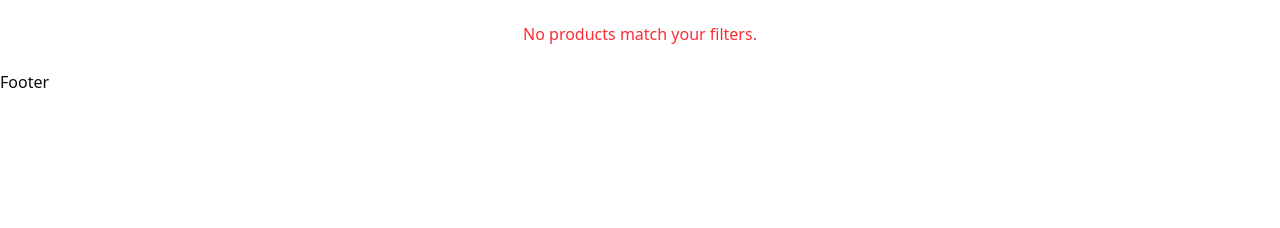
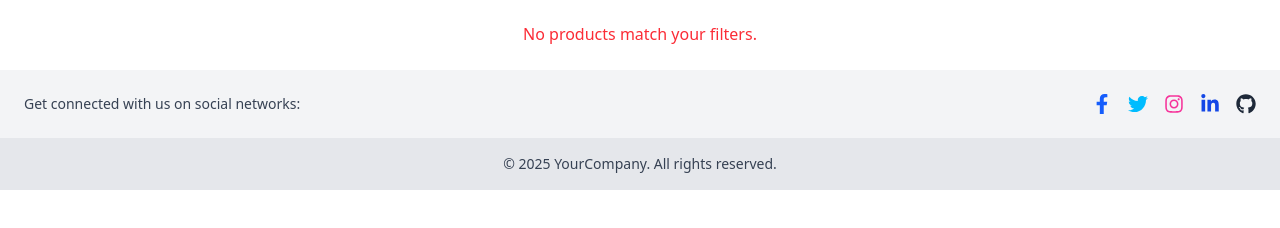
Before and after one commit to Joseph-Studio/shop-life, a Next.js app: page / in a window 1280 px wide. Shown: the part 170-398 px from the top of the page. Built offline with nearby package versions, Linux system fonts and the light colour scheme; no server answers.

Commit message:
final commit

```diff
--- a/app/components/Footer.jsx
+++ b/app/components/Footer.jsx
@@ -1,8 +1,34 @@
+import { FaFacebookF, FaTwitter, FaInstagram, FaLinkedinIn, FaGithub } from "react-icons/fa";
 
-const Footer = () => {
+export default function Footer() {
   return (
-    <div>Footer</div>
-  )
+    <footer className="bg-gray-100 text-gray-700">
+      <div className="container mx-auto px-6 py-6 flex flex-col sm:flex-row items-center justify-between">
+        <p className="text-sm mb-4 sm:mb-0">Get connected with us on social networks:</p>
+        <div className="flex items-center gap-4 text-xl">
+          <a href="https://facebook.com" target="_blank" rel="noopener noreferrer" className="text-blue-600 hover:opacity-80" aria-label="Facebook">
+            <FaFacebookF />
+          </a>
+          <a href="https://twitter.com" target="_blank" rel="noopener noreferrer" className="text-sky-400 hover:opacity-80" aria-label="Twitter">
+            <FaTwitter />
+          </a>
+          <a href="https://instagram.com" target="_blank" rel="noopener noreferrer" className="text-pink-500 hover:opacity-80" aria-label="Instagram">
+            <FaInstagram />
+          </a>
+          <a href="https://linkedin.com" target="_blank" rel="noopener noreferrer" className="text-blue-700 hover:opacity-80" aria-label="LinkedIn">
+            <FaLinkedinIn />
+          </a>
+          <a href="https://github.com" target="_blank" rel="noopener noreferrer" className="text-gray-800 hover:opacity-80" aria-label="GitHub">
+            <FaGithub />
+          </a>
+        </div>
+      </div>
+
+      <div className="bg-gray-200">
+        <div className="container mx-auto px-6 py-4 text-center text-sm">
+          © 2025 YourCompany. All rights reserved.
+        </div>
+      </div>
+    </footer>
+  );
 }
-
-export default Footer
--- a/app/shoppingCart/page.js
+++ b/app/shoppingCart/page.js
@@ -2,6 +2,7 @@
 import React, { useEffect, useState } from 'react';
 import Header from '../components/Header';
 import Footer from '../components/Footer';
+import { X } from 'lucide-react';
 
 export default function ShoppingCartPage() {
     const [cartItems, setCartItems] = useState([]);
@@ -11,24 +12,68 @@
         setCartItems(items);
     }, []);
 
+    const removeItem = (index) => {
+        const updatedCart = cartItems.filter((_, idx) => idx !== index);
+        setCartItems(updatedCart);
+        localStorage.setItem('cartItems', JSON.stringify(updatedCart));
+    };
+
+    const total = cartItems.reduce((sum, item) => sum + item.price, 0);
+
     return (
         <>
             <Header />
-
             <div style={{ maxWidth: 800, margin: '0 auto', padding: 24 }}>
                 <h1>Shopping Cart</h1>
                 <div>
                     {cartItems.length === 0 ? (
                         <p>Your cart is currently empty.</p>
                     ) : (
+                        <>
                             <ul>
                                 {cartItems.map((item, idx) => (
-                            <li key={idx} style={{ display: 'flex', justifyContent: 'space-between', marginBottom: 8 }}>
+                                    <li
+                                        key={idx}
+                                        style={{ display: 'flex', justifyContent: 'space-between', alignItems: 'center', marginBottom: 8 }}
+                                    >
                                         <span>{item.title}</span>
+                                        <div style={{ display: 'flex', alignItems: 'center', gap: '8px' }}>
                                             <span style={{ color: 'red' }}>${item.price}</span>
+                                            <button
+                                                onClick={() => removeItem(idx)}
+                                                style={{
+                                                    background: 'transparent',
+                                                    border: 'none',
+                                                    cursor: 'pointer',
+                                                    padding: 0,
+                                                }}
+                                            >
+                                                <X size={16} color="gray" />
+                                            </button>
+                                        </div>
                                     </li>
                                 ))}
                             </ul>
+
+                            <div style={{ display: 'flex', justifyContent: 'flex-end', alignItems: 'center', marginTop: 16, gap: '12px' }}>
+                                <p style={{ fontWeight: 'bold', fontSize: '1.1rem' }}>
+                                    Total: <span style={{ color: 'green' }}>${total.toFixed(2)}</span>
+                                </p>
+                                <button
+                                    style={{
+                                        backgroundColor: '#0070f3',
+                                        color: 'white',
+                                        padding: '8px 16px',
+                                        borderRadius: '4px',
+                                        border: 'none',
+                                        cursor: 'pointer'
+                                    }}
+                                    onClick={() => alert('Proceeding to purchase...')}
+                                >
+                                    Purchase
+                                </button>
+                            </div>
+                        </>
                     )}
                 </div>
             </div>
```
Lines whose indentation alone changed are shown as unchanged.
